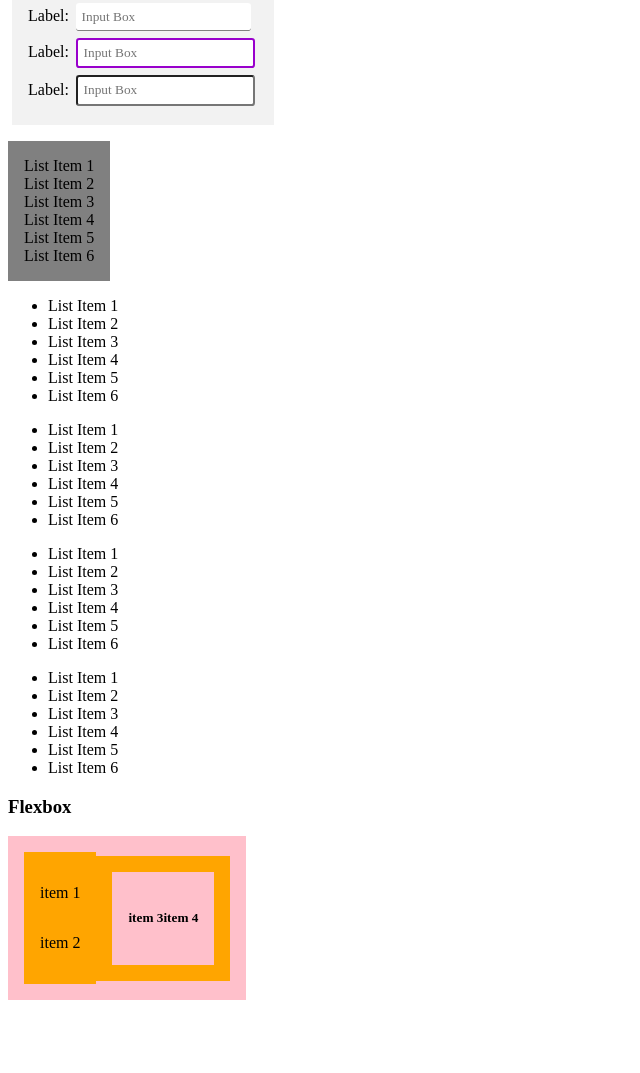
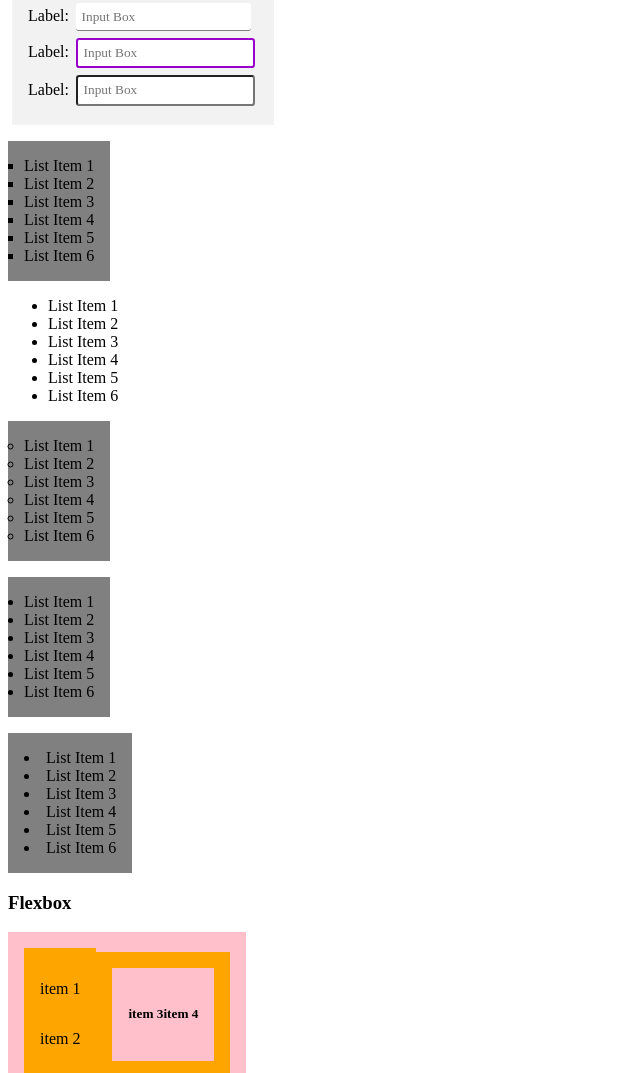
Before and after one commit to tgao1337/CSS-elements, a plain HTML site: page index.html in a window 1280 px wide. Shown: the part 567-1640 px from the top of the page, without its empty margins (0-640 px from the left). Before the commit the page ends 1575 px from the top, so only its background shows below. Drawn offline with Linux system fonts and the light colour scheme.

Commit message:
more list types

```diff
--- a/css/style.css
+++ b/css/style.css
@@ -357,7 +357,32 @@ https://codepen.io/atunnecliffe/pen/gpKzQw
    background-color: gray;
    width: fit-content;
    padding: 1em;
+   list-style-type: square;
  }
+
+ .tlist2 {
+   background-color: gray;
+   width: fit-content;
+   padding: 1em;
+   list-style-type: circle;
+ }
+
+
+ .tlist3 {
+   background-color: gray;
+   width: fit-content;
+   padding: 1em;
+   list-style-position: outside;
+ }
+
+
+ .tlist4 {
+   background-color: gray;
+   width: fit-content;
+   padding: 1em;
+   list-style-position: inside;
+ }
+
 
 .tlitem-1 {
 
@@ -383,7 +408,7 @@ https://codepen.io/atunnecliffe/pen/gpKzQw
 
 }
 
-.tlist {
+.tlistnb {
   background-color: gray;
   width: fit-content;
   padding: 1em;
```
